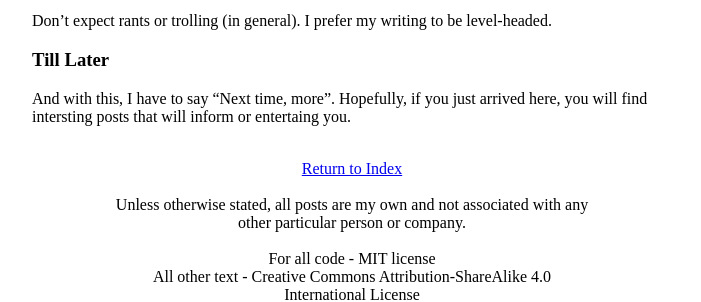
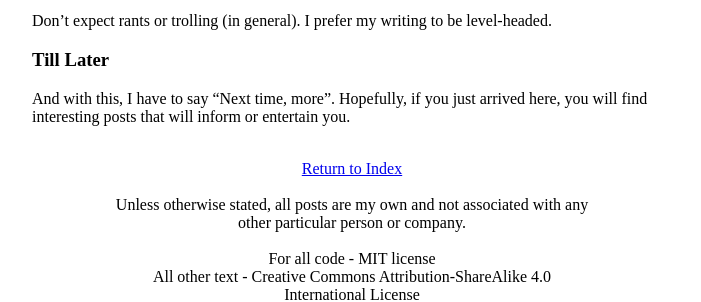
Before and after one commit to MiyamotoAkira/website, a Jekyll site: the page built from _posts/2015-08-31-in-the-beginning.md, in a window 1280 px wide. Shown: the part 1096-1398 px from the top of the page, without its empty margins (288-989 px from the left). Built offline with Jekyll 4.4.1, drawn with Linux system fonts in a browser that asks for light colours.

Commit message:
More typo errors
Another two errors found towards the end of the post :-(

```diff
--- a/_posts/2015-08-31-in-the-beginning.md
+++ b/_posts/2015-08-31-in-the-beginning.md
@@ -35,4 +35,4 @@ Don't expect rants or trolling (in general). I prefer my writing to be level-hea
 
 ### Till Later
 
-And with this, I have to say "Next time, more". Hopefully, if you just arrived here, you will find intersting posts that will inform or entertaing you.
+And with this, I have to say "Next time, more". Hopefully, if you just arrived here, you will find interesting posts that will inform or entertain you.
```
